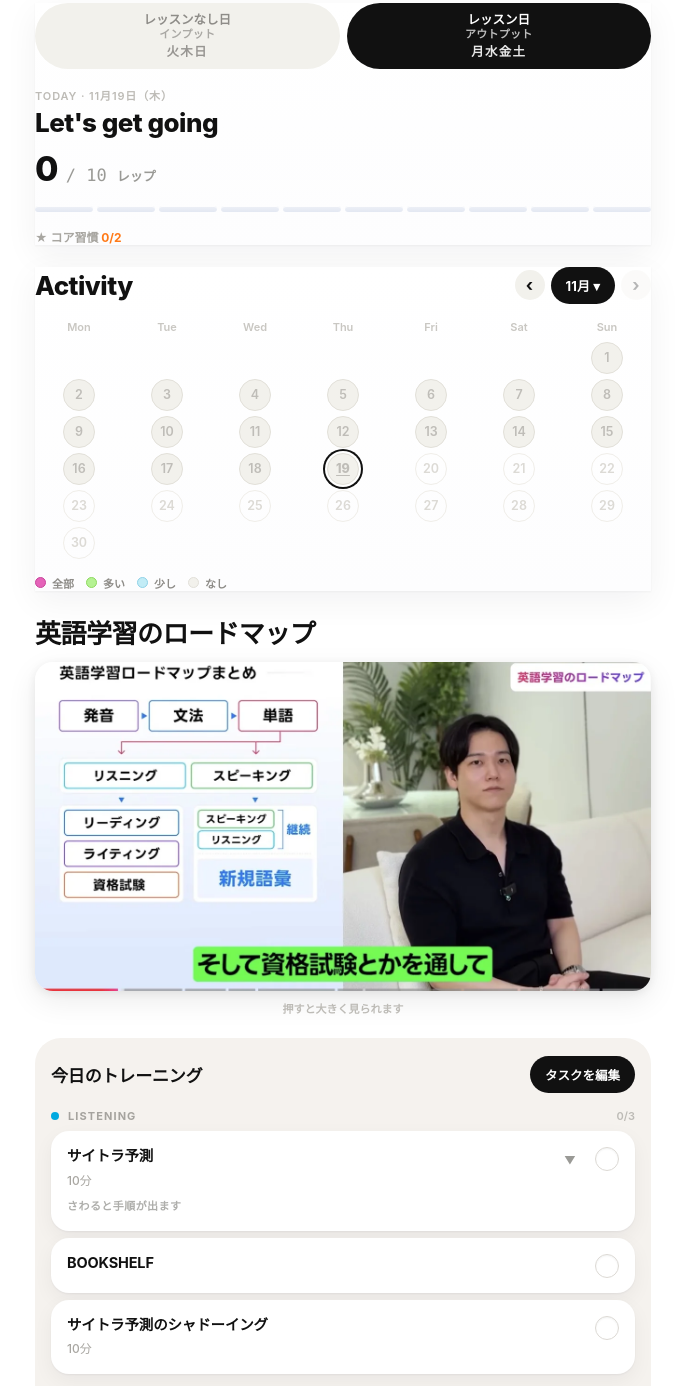
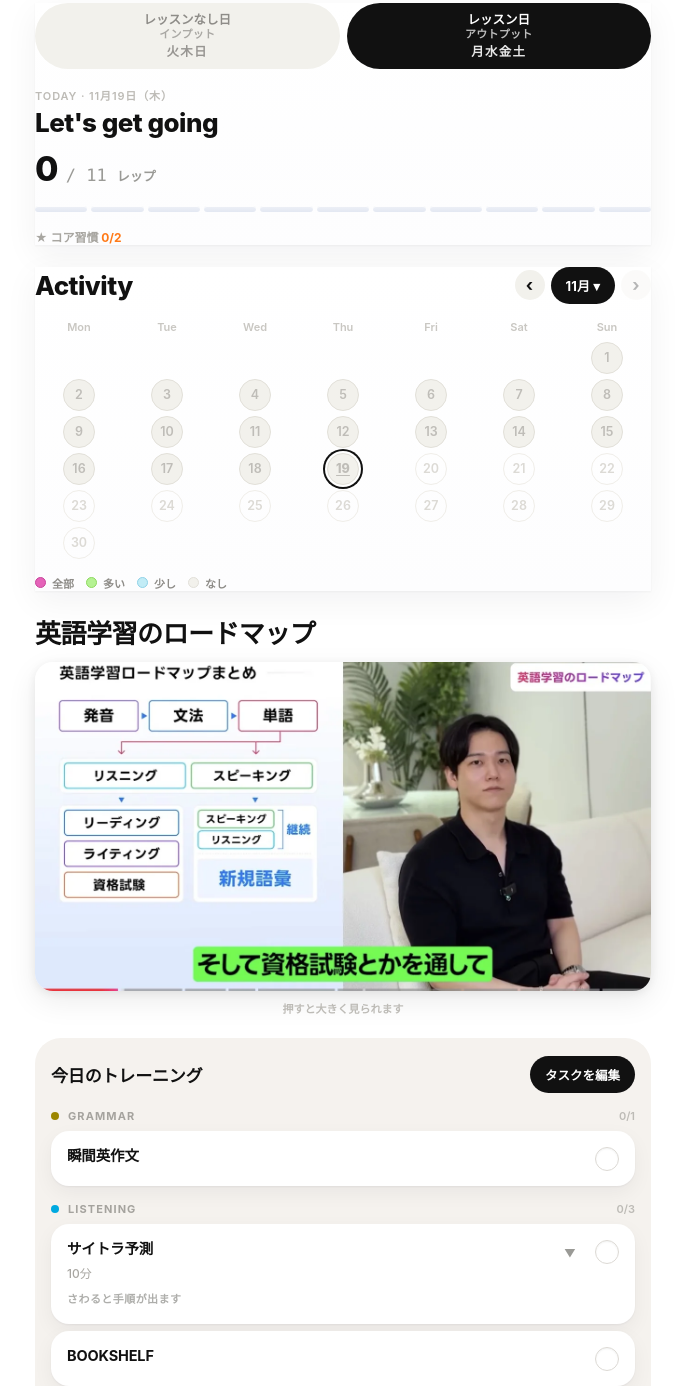
Before and after one commit to Cee-stars/Daily-repsssss, a plain HTML site: page index.html in a window 1280 px wide. Shown: the part 315-1701 px from the top of the page, without its empty margins (297-982 px from the left). Drawn offline with Linux system fonts and the light colour scheme.

Commit message:
やることの一番上に GRAMMAR と瞬間英作文を足す
・枠 GRAMMAR を CATS の先頭に。並び順は CATS のとおりなので、
  これで一覧の一番上に出る。
・色は #9C8600。既存5色の色相を測って、いちばん空いている
  105°（黄緑〜からし）を取った。隣の WRITING は 161°、
  SPEAKING は 49° で、どちらとも 56° 以上離れている。
  薄い地 #F5F4D9、マーカー #E5E1A8。
・タスク「瞬間英作文」を DEFAULT_TASKS の先頭に。詳細なし、
  ★なし、毎日の枠（両方の日に出る）。
・TASKS_REV を 45 → 46。ORDER にも id を入れた。
  分数は決まっていないので MINUTES には入れていない。

ブラウザで確認：コンソールエラー 0 件。レッスン日・レッスンなし日の
どちらでも GRAMMAR が一番上、その下に瞬間英作文が1つ。

Co-Authored-By: Claude Opus 5 <noreply@anthropic.com>
Claude-Session: https://claude.ai/code/session_011SnoMJqoAJ7dJWP9Ei5HU2

```diff
--- a/index.html
+++ b/index.html
@@ -1060,6 +1060,7 @@ body::before{content:none}   /* 写真の地は真っ白。放射グラデーシ
 
 const CATS = [
   /* mark は控えに引くマーカーの色。soft より濃い。薄いままだと白地で見えない */
+  {id:"grammar",    name:"GRAMMAR",    jp:"文法",        c:"#9C8600", soft:"#F5F4D9", mark:"#E5E1A8"},
   {id:"listening",  name:"LISTENING",  jp:"リスニング",  c:"#00A9E0", soft:"#E6F6FD", mark:"#BEE6F7"},
   {id:"speaking",   name:"SPEAKING",   jp:"スピーキング", c:"#FF7A18", soft:"#FFF3E8", mark:"#FFD9BA"},
   {id:"writing",    name:"WRITING",    jp:"ライティング", c:"#00A56E", soft:"#E6F7F1", mark:"#BFEADA"},
@@ -1090,6 +1091,8 @@ const DEFAULT_TASKS = [
      1行目は一覧に常に出るまとめなので短くする。
      音声付き多読の★は1つの値しか持てないので、
      レッスンなし日の値にそろえてある（★あり）。 */
+  {id:"shunkan", cat:"grammar", name:"瞬間英作文", core:false, dayType:"both", note:""},
+
   {id:"extread", cat:"reading", name:"音声付き多読", core:true, dayType:"off",
    note:"20分・レッスンなし日。音声で1周、音だけで1周\n\n■ やり方\n① 音声を聞きながら読む\n② 同じ章を、音声だけで聞く\n\n■ コツ\n週1冊。3か月で15冊以上を目安にする\n②で分からない所が残っても戻らない。次の章へ進む\n同じシリーズを続ける。本を替えると、出会った語にもう一度会えない\n\n■ 効果\n文字で意味を取った章を音だけで追うので、読める語が聞ける語に変わる\n①では速さを自分で決められない。音声側に合わせる形になる\n\n■ 素材\n音声付きの本。シリーズは自分で決める"},
 
@@ -1134,7 +1137,7 @@ const DEFAULT_TASKS = [
    上の一覧を直したときは、この数字を1つ増やすこと。
    （時刻で比べていたが、端末で★を付け直すなどすると、その時刻が
      判定の時刻を追い越して入れ替えが届かなくなるのでやめた） */
-const TASKS_REV = 45;
+const TASKS_REV = 46;
 
 const KEY = "dailyreps.v2";
 const REMOTE = "data/state.json";   // Artifact 版の保存先
@@ -1817,7 +1820,7 @@ function toggle(id, src){
    見ているのは：やった数、何を残しているか、時刻、過ぎた日か、連続日数。 */
 const MINUTES = {extread:20, undsh:10, lmshadow:10, ngsl:10, prep5:5, lesson25:25, toanki:5};
 /* 残りの重さ順。先に手を付けてほしいものを上に置く */
-const ORDER = ["lesson25","prep5","eikaiwa","hissu","toanki","ngsl","tobook","undsh","lmshadow","ybook","extread"];
+const ORDER = ["lesson25","prep5","eikaiwa","hissu","shunkan","toanki","ngsl","tobook","undsh","lmshadow","ybook","extread"];
 
 function nameOf(id){
   const t = state.tasks.find(x=>x.id===id);
--- a/sw.js
+++ b/sw.js
@@ -1,5 +1,5 @@
 // DAILY REPS — オフライン用のキャッシュ
-const CACHE = "dailyreps-v76";
+const CACHE = "dailyreps-v77";
 const FILES = ["./", "./index.html", "./manifest.webmanifest",
                "./icon-180.png", "./icon-192.png", "./icon.png",
                "./plan-a.webp", "./roadmap.webp", "./boom.webp", "./fire.webp"];
```
